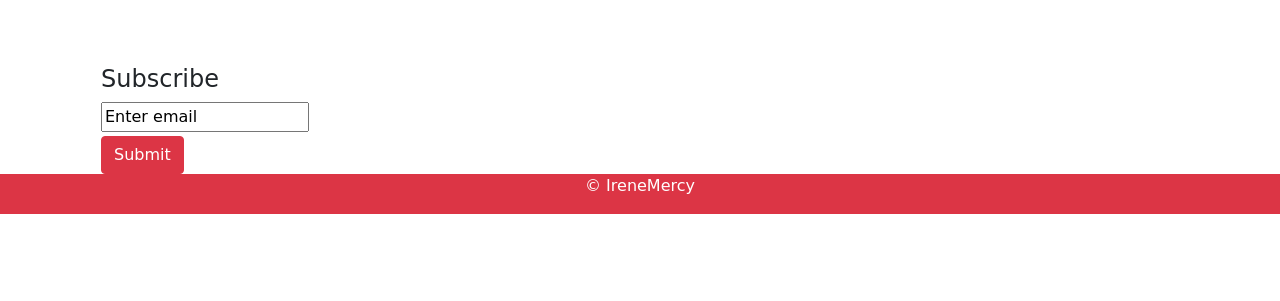
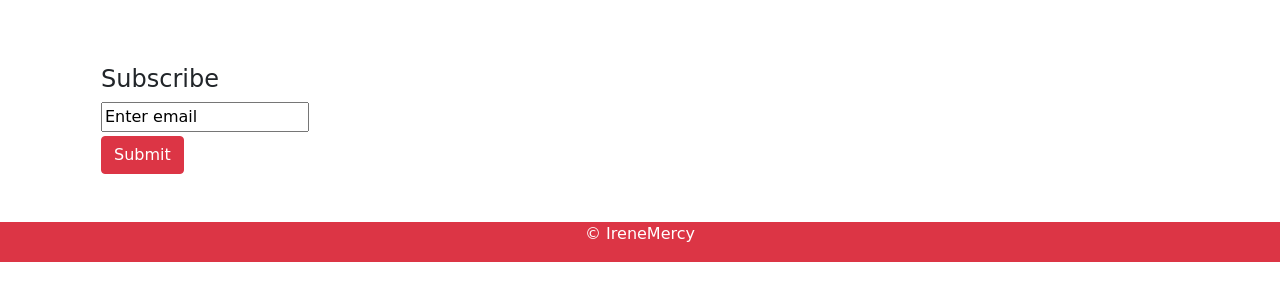
Before and after one commit to IreneMercy/Blogyou, a Python web app: template app/templates/index.html in a window 1280 px wide. Shown: the part 56-357 px from the top of the page. Run offline with Jinja, Linux system fonts and the light colour scheme; the template is opened without the code that fills it, so the values that code supplies are empty; some libraries are stand-ins or nearby versions; some web fonts are replaced.

Commit message:
modify footer

```diff
--- a/app/templates/index.html
+++ b/app/templates/index.html
@@ -56,7 +56,7 @@
   </div>
 </div>
 <footer>
-  <div class="container-fluid">
+  <div class="container-fluid mt-5 bg-dark">
     <div class="row  bg-danger">
       <div class="col-md-12">
         <p class="text-center text-white">&copy; IreneMercy</p>
```
